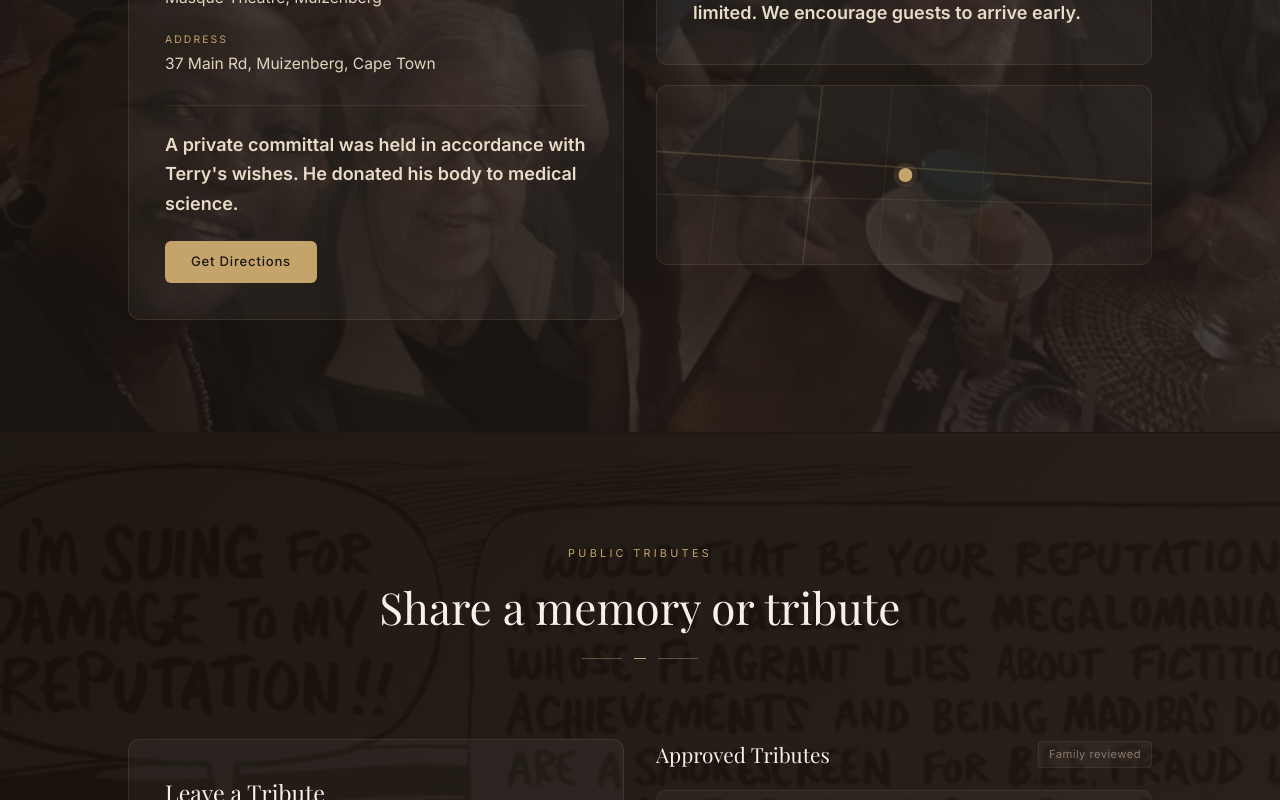
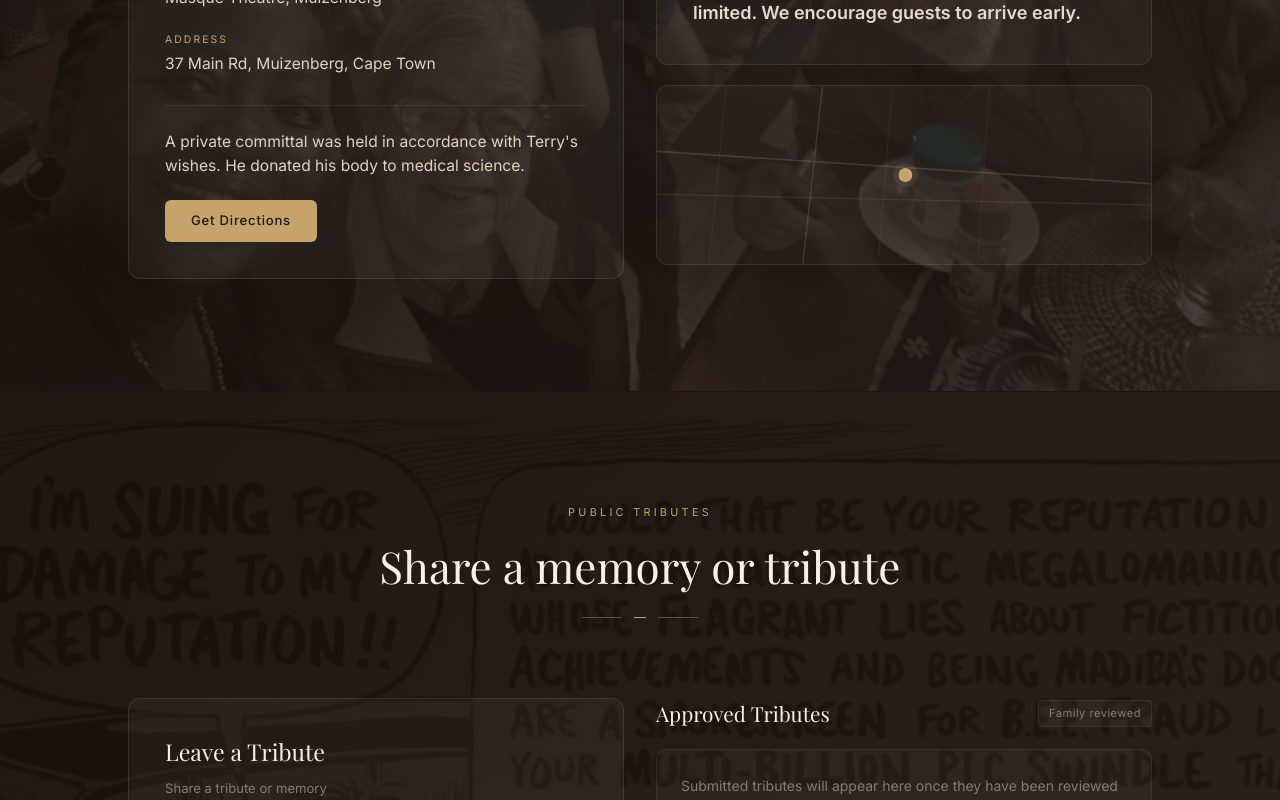
Before and after one commit to AsipheG123/terry-bell-memorial, a Next.js app: page / in a window 1280 px wide. Shown: the part 2940-3740 px from the top of the page. Built offline with nearby package versions, Linux system fonts and the light colour scheme.

Commit message:
Updating memoorial and tributes section

```diff
--- a/components/MemorialServiceSection.tsx
+++ b/components/MemorialServiceSection.tsx
@@ -115,10 +115,9 @@ export default function MemorialServiceSection() {
               <p
                 style={{
                   fontFamily: "var(--font-sans)",
-                  fontSize: "1.125rem",
-                  fontWeight: 700,
-                  color: "#E8DBC8",
-                  lineHeight: 1.65,
+                  fontSize: "0.975rem",
+                  color: "#E0D4BF",
+                  lineHeight: 1.55,
                   marginBottom: "1.375rem",
                 }}
               >
--- a/components/PublicTributesSection.tsx
+++ b/components/PublicTributesSection.tsx
@@ -159,8 +159,7 @@ export default function PublicTributesSection() {
                 lineHeight: 1.6,
               }}
             >
-              Tributes are reviewed by the family before appearing on this page.
-              Your submission will not be published immediately.
+              Share a tribute or memory
             </p>
 
             <form
```
